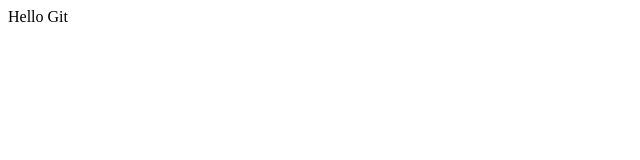
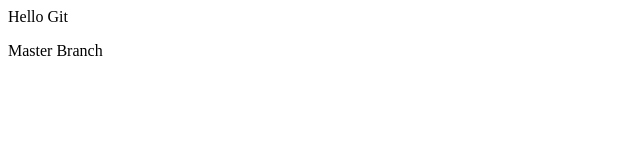
Before and after one commit to ManojYalla/Learn-Git, a plain HTML site: page index.html in a window 1280 px wide. Shown: the full height of the page, 0-640 px from the left. Drawn offline with Linux system fonts and the light colour scheme.

Commit message:
Added Body to the index.html

```diff
--- a/index.html
+++ b/index.html
@@ -1,6 +1,10 @@
 <!DOCTYPE html>
 <html lang="en">
 
-  <header>Hello Git</header>
+<header>Hello Git</header>
+
+<body>
+    <p>Master Branch</p>
+</body>
 
 </html>
```
